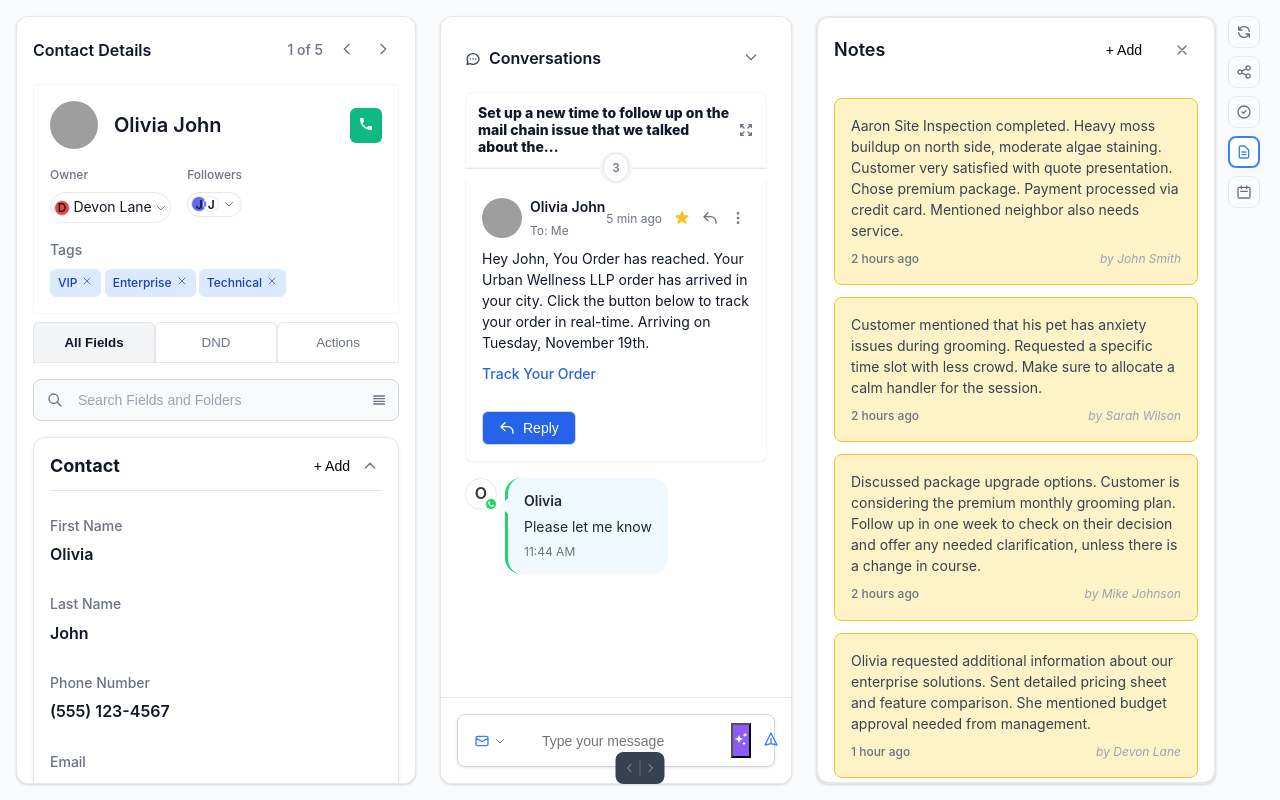
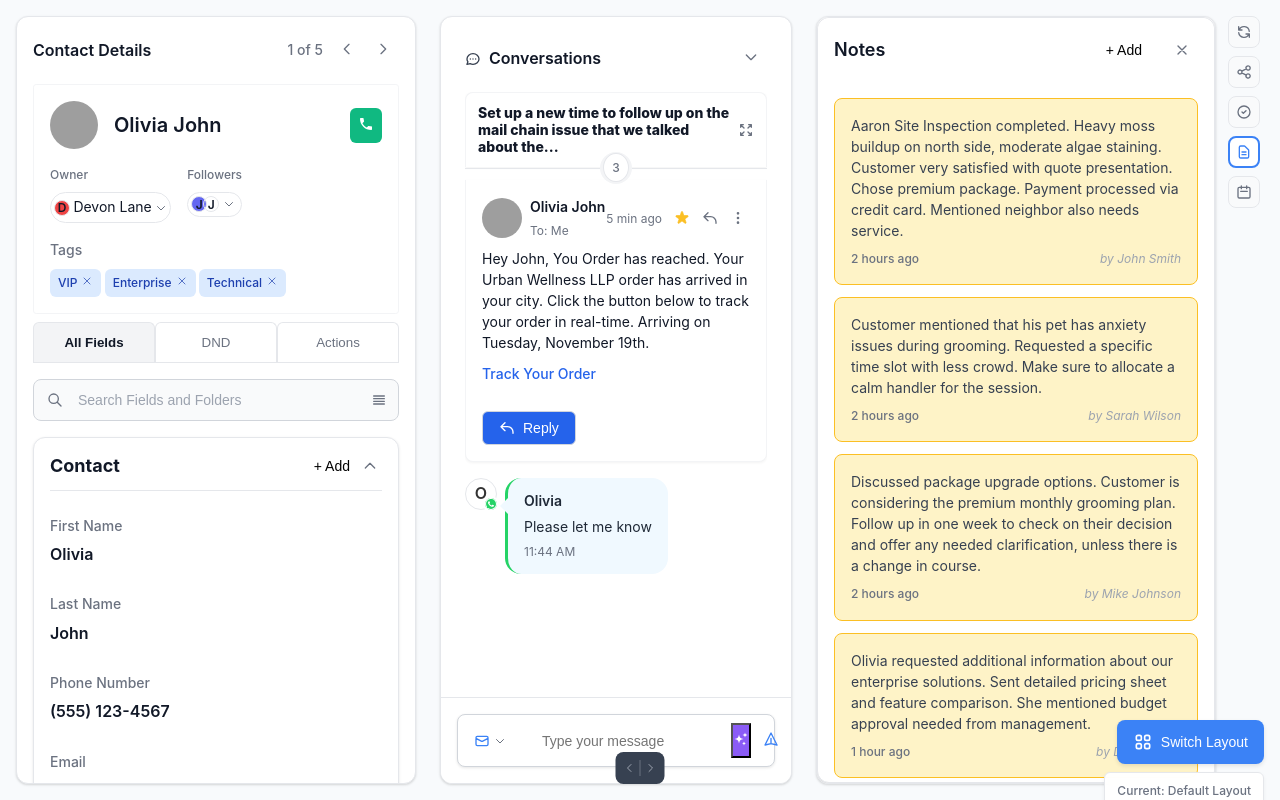
Before and after one commit to Ace0611/crm-contact-page, a React (Vite) app: page / in a window 1280 px wide. Built offline with nearby package versions, Linux system fonts and the light colour scheme; grey boxes are pictures that could not be loaded.

Commit message:
added switch layout toggle

```diff
--- a/src/components/organisms/CRMDashboard.tsx
+++ b/src/components/organisms/CRMDashboard.tsx
@@ -14,6 +14,7 @@ interface CRMDashboardProps {
 
 export default function CRMDashboard({ contacts, fields, className = '' }: CRMDashboardProps) {
   const [currentContactIndex, setCurrentContactIndex] = useState(0)
+  const [layoutType, setLayoutType] = useState<'default' | 'alternative'>('default')
   const totalContacts = contacts.length
   const currentContact = contacts[currentContactIndex]
 
@@ -29,8 +30,29 @@ export default function CRMDashboard({ contacts, fields, className = '' }: CRMDa
     }
   }
 
+  const toggleLayout = () => {
+    setLayoutType(prev => prev === 'default' ? 'alternative' : 'default')
+  }
+
   return (
-    <div className={`crm-dashboard ${className}`}>
+    <div className={`crm-dashboard layout-${layoutType} ${className}`}>
+      {/* Layout Toggle Button */}
+      <div className="layout-toggle-container">
+        <button
+          className="layout-toggle-btn"
+          onClick={toggleLayout}
+          title={`Switch to ${layoutType === 'default' ? 'alternative' : 'default'} layout`}
+        >
+          <svg className="w-5 h-5" fill="none" stroke="currentColor" viewBox="0 0 24 24">
+            <path strokeLinecap="round" strokeLinejoin="round" strokeWidth={2} d="M4 6a2 2 0 012-2h2a2 2 0 012 2v2a2 2 0 01-2 2H6a2 2 0 01-2-2V6zM14 6a2 2 0 012-2h2a2 2 0 012 2v2a2 2 0 01-2 2h-2a2 2 0 01-2-2V6zM4 16a2 2 0 012-2h2a2 2 0 012 2v2a2 2 0 01-2 2H6a2 2 0 01-2-2v-2zM14 16a2 2 0 012-2h2a2 2 0 012 2v2a2 2 0 01-2 2h-2a2 2 0 01-2-2v-2z" />
+          </svg>
+          <span>Switch Layout</span>
+        </button>
+        <div className="layout-indicator">
+          Current: {layoutType === 'default' ? 'Default Layout' : 'Alternative Layout'}
+        </div>
+      </div>
+
       <div className="dashboard-content">
         <div className="dashboard-columns">
           <div className="column column-contact">
@@ -40,6 +62,7 @@ export default function CRMDashboard({ contacts, fields, className = '' }: CRMDa
               currentContactIndex={currentContactIndex}
               onPrevious={handlePrevious}
               onNext={handleNext}
+              layoutType={layoutType}
             />
           </div>
 
--- a/src/components/organisms/ContactDetailsPanel.tsx
+++ b/src/components/organisms/ContactDetailsPanel.tsx
@@ -1,6 +1,7 @@
 import { useState } from 'react'
 import type { Contact, FieldDefinitions } from '../../types'
 import Avatar from '../atoms/Avatar'
+import { useLayout } from '../../hooks/useLayout'
 
 interface ContactDetailsPanelProps {
   contacts: Contact[]
@@ -8,6 +9,7 @@ interface ContactDetailsPanelProps {
   currentContactIndex: number
   onPrevious: () => void
   onNext: () => void
+  layoutType: 'default' | 'alternative'
   className?: string
 }
 
@@ -17,6 +19,7 @@ export default function ContactDetailsPanel({
   currentContactIndex,
   onPrevious,
   onNext,
+  layoutType,
   className = ''
 }: ContactDetailsPanelProps) {
   const [isContactCollapsed, setIsContactCollapsed] = useState(false)
@@ -27,6 +30,12 @@ export default function ContactDetailsPanel({
   // Get current contact
   const contact = contacts[currentContactIndex]
   const totalContacts = contacts.length
+
+  // Get layout configuration (for future use)
+  const { layout } = useLayout(layoutType)
+
+  // Debug: Log layout changes
+  console.log('Layout type:', layoutType, 'Layout data:', layout)
 
 
   // Helper function to get field value from contact
--- a/src/hooks/useLayout.ts
+++ b/src/hooks/useLayout.ts
@@ -1,12 +1,12 @@
 import { useQuery } from '@tanstack/react-query'
-import { fetchLayout } from '../services/api'
+import { fetchLayout, fetchAlternativeLayout } from '../services/api'
 import type { Layout } from '../types'
 
-export function useLayout():
+export function useLayout(layoutType: 'default' | 'alternative' = 'default'):
   { layout: Layout | undefined; isLoading: boolean; error: unknown } {
   const { data, isLoading, error } = useQuery({
-    queryKey: ['layout'],
-    queryFn: fetchLayout,
+    queryKey: ['layout', layoutType],
+    queryFn: layoutType === 'alternative' ? fetchAlternativeLayout : fetchLayout,
     staleTime: 10 * 60 * 1000, // 10 minutes
     gcTime: 60 * 60 * 1000, // 1 hour
   })
--- a/src/styles/main.css
+++ b/src/styles/main.css
@@ -2692,3 +2692,74 @@ p {
   animation: spin 1s ease-in-out infinite;
   margin: 0 auto 1rem;
 }
+
+/* Layout Toggle Styles */
+.layout-toggle-container {
+  position: fixed;
+  top: 90vh;
+  right: 1rem;
+  z-index: 1000;
+  display: flex;
+  flex-direction: column;
+  gap: 0.5rem;
+  align-items: flex-end;
+}
+
+.layout-toggle-btn {
+  display: flex;
+  align-items: center;
+  gap: 0.5rem;
+  padding: 0.75rem 1rem;
+  background: #3b82f6;
+  color: white;
+  border: none;
+  border-radius: 0.5rem;
+  font-size: 0.875rem;
+  font-weight: 500;
+  cursor: pointer;
+  transition: all 0.2s ease;
+  box-shadow: 0 2px 4px rgba(0, 0, 0, 0.1);
+}
+
+.layout-toggle-btn:hover {
+  background: #2563eb;
+  transform: translateY(-1px);
+  box-shadow: 0 4px 8px rgba(0, 0, 0, 0.15);
+}
+
+.layout-toggle-btn:active {
+  transform: translateY(0);
+  box-shadow: 0 2px 4px rgba(0, 0, 0, 0.1);
+}
+
+.layout-indicator {
+  padding: 0.5rem 0.75rem;
+  background: rgba(255, 255, 255, 0.95);
+  border: 1px solid #e5e7eb;
+  border-radius: 0.375rem;
+  font-size: 0.75rem;
+  color: #6b7280;
+  font-weight: 500;
+  backdrop-filter: blur(8px);
+  box-shadow: 0 2px 4px rgba(0, 0, 0, 0.05);
+}
+
+/* Layout-specific styles */
+.layout-default .contact-details-panel {
+  /* Default layout styles */
+}
+
+.layout-alternative .contact-details-panel {
+  /* Alternative layout styles */
+}
+
+.layout-alternative .contact-details-panel .field-row {
+  margin-bottom: 0.75rem;
+}
+
+.layout-alternative .contact-details-panel .field-item {
+  padding: 0.5rem;
+  background: #f8fafc;
+  border-radius: 0.375rem;
+  border: 1px solid #e2e8f0;
+}
```
